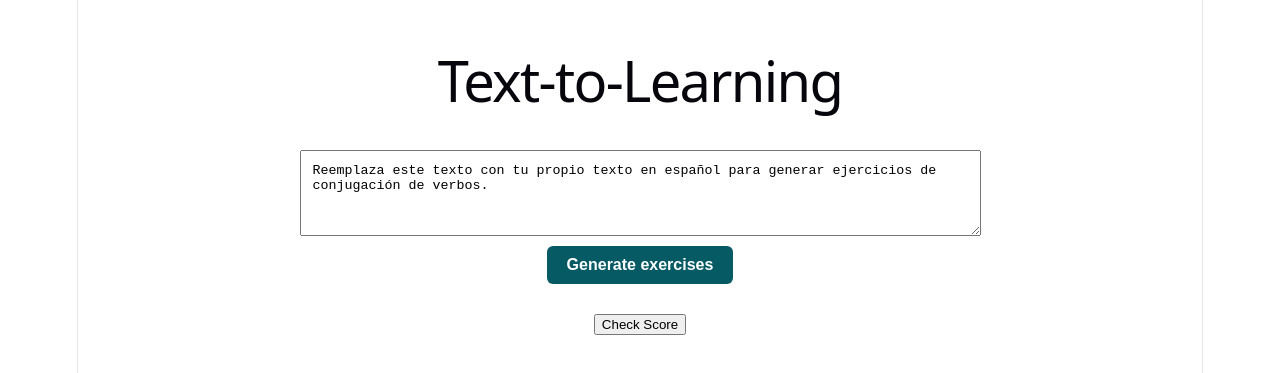
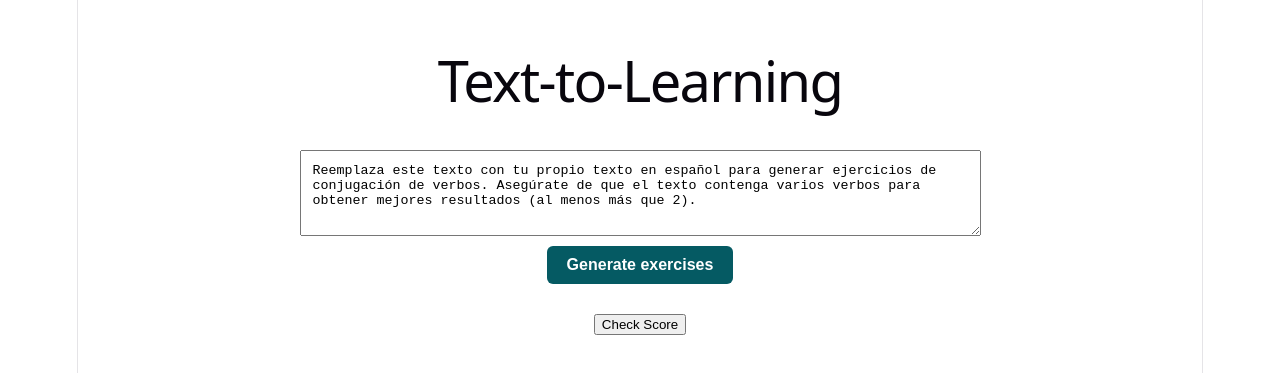
Before and after one commit to MekhiHernandez/text-to-learning, a React app in the folder frontend/: page / in a window 1280 px wide. Shown: the part 215-588 px from the top of the page. Built offline with nearby package versions, Linux system fonts and the light colour scheme; the HTML template or start-up script is replaced by a standard one.

Commit message:
fix(frontend): full default text now showing

```diff
--- a/frontend/src/App.jsx
+++ b/frontend/src/App.jsx
@@ -1,8 +1,8 @@
 import React, { useState } from 'react'
 import './App.css'
 
-const DEFAULT_TEXT = "Reemplaza este texto con tu propio texto en español para generar ejercicios de conjugación de verbos."
-"Asegúrate de que el texto contenga varios verbos para obtener mejores resultados (al menos más que 2)."
+const DEFAULT_TEXT = "Reemplaza este texto con tu propio texto en español para generar ejercicios de conjugación de verbos. " +
+                     "Asegúrate de que el texto contenga varios verbos para obtener mejores resultados (al menos más que 2).";
 
 function EntryBox({ onSubmit }) {
   const [textValue, setTextValue] = useState(DEFAULT_TEXT);
```
